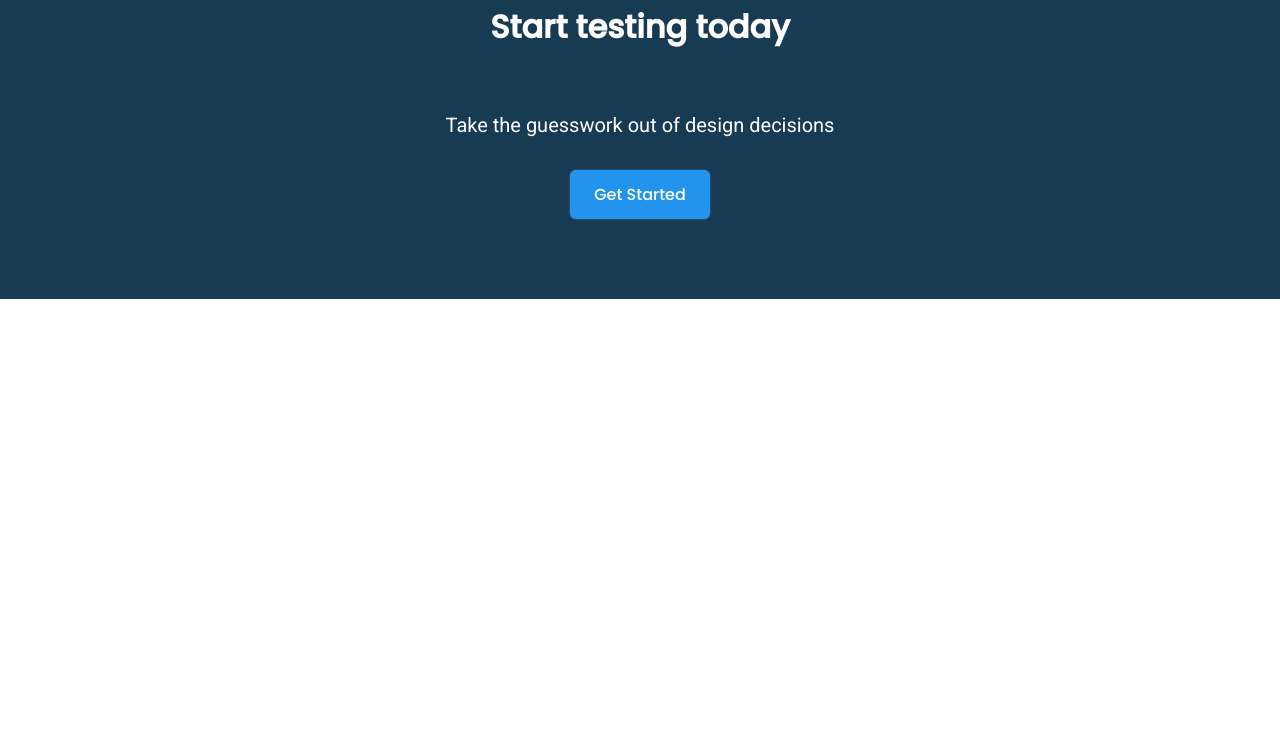
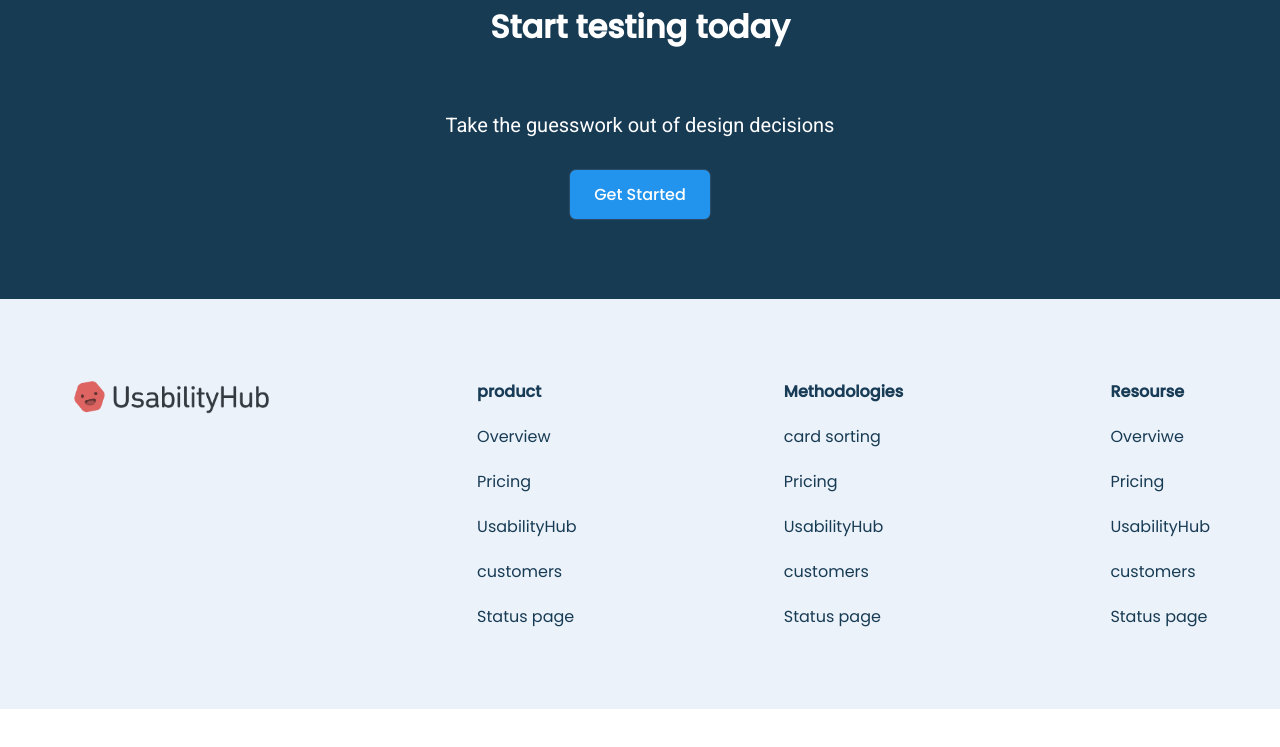
Before and after one commit to mauryaharsh784/usability, a plain HTML site: page project1/index (1).html in a window 1280 px wide. Shown: the part 3968-4715 px from the top of the page. Before the commit the page ends 4667 px from the top, so only its background shows below. Drawn offline with Linux system fonts and the light colour scheme.

Commit message:
add footer

```diff
--- a/project1/index (1).html
+++ b/project1/index (1).html
@@ -16,7 +16,7 @@
       </div>
     </div>
 
-    <nav>
+     <nav>
       <div class="container flex main-nav">
         <a href="#">
           <img src="./assets/asset 1.png" class="company-logo" alt="logo" />
@@ -204,12 +204,47 @@
         <a href="" class="secondary-button">Get Started</a>
       </div>
     </section>
-    <footer></footer>
+    <footer>
+      <div class="container flex footer-container">
+        <a href="#">
+          <img src="assets/asset 1.png" class="company-logo" alt="">
+        </a>
+        <div class="link-column flex">
+          <h4>product</h4>
+          <a href="#">Overview</a>
+          <a href="#">Pricing</a>
+          <a href="#">UsabilityHub</a>
+          <a href="#">customers</a>
+          <a href="#">Status page</a>
+
+        </div>
+        <div class="link-column flex">
+          <h4>Methodologies</h4>
+          <a href="#">card sorting</a>
+          <a href="#">Pricing</a>
+          <a href="#">UsabilityHub</a>
+          <a href="#">customers</a>
+          <a href="#">Status page</a>
+
+        </div>
+        <div class="link-column flex">
+          <h4>Resourse</h4>
+          <a href="#">Overviwe</a>
+          <a href="#">Pricing</a>
+          <a href="#">UsabilityHub</a>
+          <a href="#">customers</a>
+          <a href="#">Status page</a>
+
+        </div>
+      </div>
+    </footer>
     <div class="subfooter"></div>
     <div class="spacer"></div>
     <script
       src="https://kit.fontawesome.com/06431ec618.js"
       crossorigin="anonymous"
+
+
     ></script>
   </body>
 </html>
--- a/project1/style (1).css
+++ b/project1/style (1).css
@@ -106,7 +106,7 @@ ul {
 .secondary-button:hover {
   background-color: var(--accent-color-dark);
   transition: 0.3s ease-in-out;
-  color: white;
+  color: red;
 }
 header {
   padding: 50px var(--padding-inline-section);
@@ -195,7 +195,7 @@ feature-desc {
   transition: 0.2s ease-out;
 }
 .example-card:hover {
-  box-shadow: 0 0 10px #888;
+  box-shadow: 0 0 10px black ;
 }
 .example-card:nth-child(1) {
   background: linear-gradient(rgb(0, 0, 0, 0.1), rgb(0, 0, 0, 0.8)),
@@ -231,6 +231,27 @@ feature-desc {
   color: white;
   margin-top: 30px;
 }
+footer{
+  padding-block: 80px;
+  background-color: #ebf2fa;
+
+}
+.footer-container{
+  align-items: start;
+  justify-content: space-between;
+}
+.link-column{
+  flex-direction:column;
+  align-items: start;
+  gap:20px;
+}
+.link-column a{
+  color: #183b54;
+}
+.link-column a:hover{
+  color: var(--accent-color-dark);
+}
+
 .spacer {
   min-height: 50vh;
 }
```
